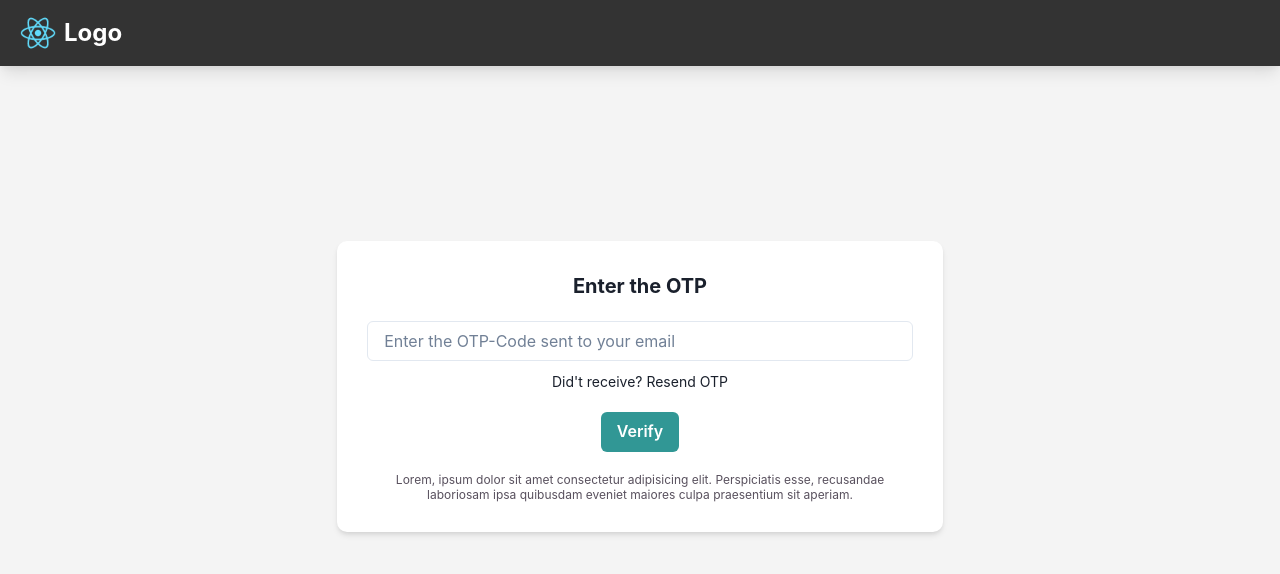
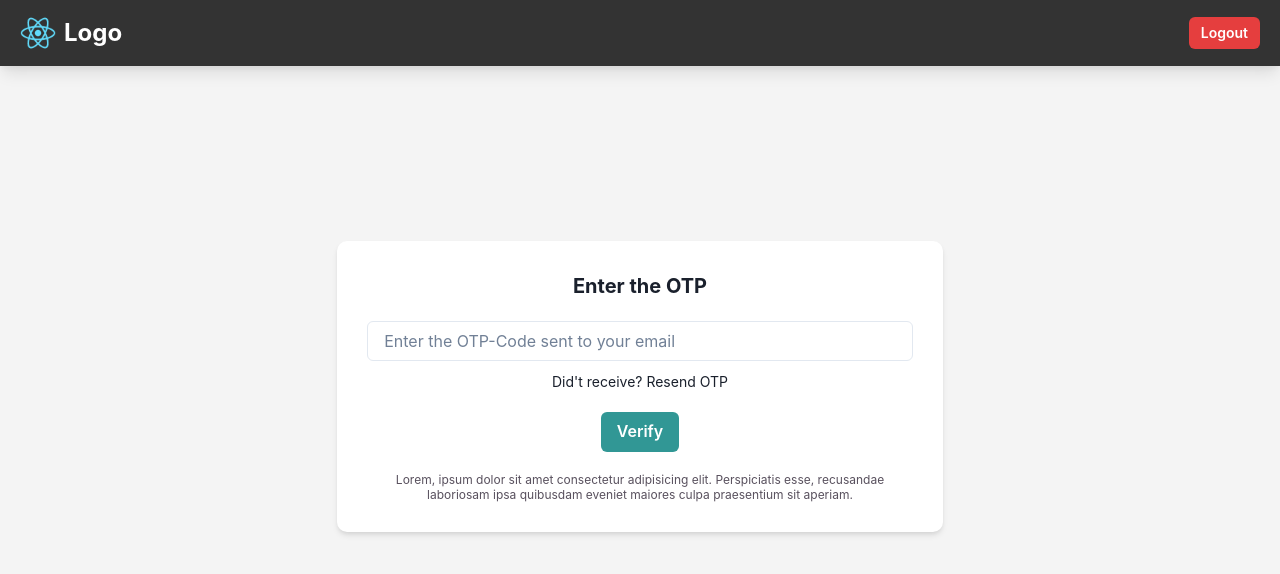
Before and after one commit to NeelisHere/voice-chat-app-frontend, a React (Create React App) app: page /get-otp in a window 1280 px wide. Shown: the top 574 px of the page. Built offline with nearby package versions, Linux system fonts and the light colour scheme; no server answers.

Commit message:
logout frontend logic

```diff
--- a/src/api-calls/index.js
+++ b/src/api-calls/index.js
@@ -11,17 +11,14 @@ const api = axios.create({
     }
 })
 
-export const sendOTP = async (data) => {
-    return await api.post('/api/send-otp', data)
-}
+export const sendOTP = async (data) => api.post('/api/send-otp', data)
 
-export const verifyOTP = async (data) => {
-    return await api.post('/api/verify-otp', data)
-}
+export const verifyOTP = async (data) => api.post('/api/verify-otp', data)
 
-export const activate = async (data) => {
-    return await api.post('/api/activate', data)
-}
+export const activate = async (data) => api.post('/api/activate', data)
+
+export const logoutUser = async () => api.post('/api/logout')
+
 
 //interceptors
 api.interceptors.response.use(
@@ -30,18 +27,14 @@ api.interceptors.response.use(
     },
     async (err) => {
         const originalReq = err.config
-        // console.log('<1>', originalReq)
         if (err.response.status === 401 && originalReq && !originalReq._isRetry) {
             originalReq._isRetry = true
             try {
                 const refReqURL = `${API_BASE_URL}/api/refresh`
                 await axios.get(refReqURL, { withCredentials: true })
-                // console.log('<2> ***')
                 return api.request(originalReq)
-                // console.log('<3> ***')
 
             } catch (error) {
-                // console.log('<err>***')
                 console.log(error.message)
             }
         } else {
--- a/src/components/Navigation.jsx
+++ b/src/components/Navigation.jsx
@@ -1,8 +1,23 @@
 import { Link } from "react-router-dom"
-import { Text, Box } from "@chakra-ui/react"
+import { Text, Box, Button } from "@chakra-ui/react"
 import { Image } from "@chakra-ui/react"
+import { logoutUser } from "../api-calls"
+import toast from "react-hot-toast"
+import { useDispatch } from "react-redux"
+import { setAuth } from "../slices/AuthSlice"
 
 const Navigation = () => {
+    const dispatch = useDispatch()
+    const logout = async () => {
+        try {
+            const { data } = await logoutUser()
+            dispatch(setAuth(data))
+        } catch (error) {
+            console.log(error)
+            toast.error(error.message)
+        }
+    }
+
     return (
         <Box
             // border={'2px solid blue'}
@@ -13,7 +28,7 @@ const Navigation = () => {
             maxW={'100%'}
             m={'0 auto'}
             display={'flex'}
-            // justifyContent={'center'}
+            justifyContent={'space-between'}
             alignItems={'center'}
             shadow={'lg'}
         >
@@ -35,6 +50,14 @@ const Navigation = () => {
                     <Text fontSize={'2xl'} fontWeight={'bold'}>Logo</Text>
                 </Box>
             </Link>
+            <Button
+                marginRight={'20px'}
+                colorScheme='red'
+                size='sm'
+                onClick={logout}
+            >
+                Logout
+            </Button>
         </Box>
     )
 }
--- a/src/pages/Rooms.jsx
+++ b/src/pages/Rooms.jsx
@@ -1,10 +1,12 @@
-import React from 'react'
+import Navigation from "../components/Navigation"
+
 
 const Rooms = () => {
     return (
-        <div>
+        <>
+            <Navigation />
             Rooms
-        </div>
+        </>
     )
 }
 
```
